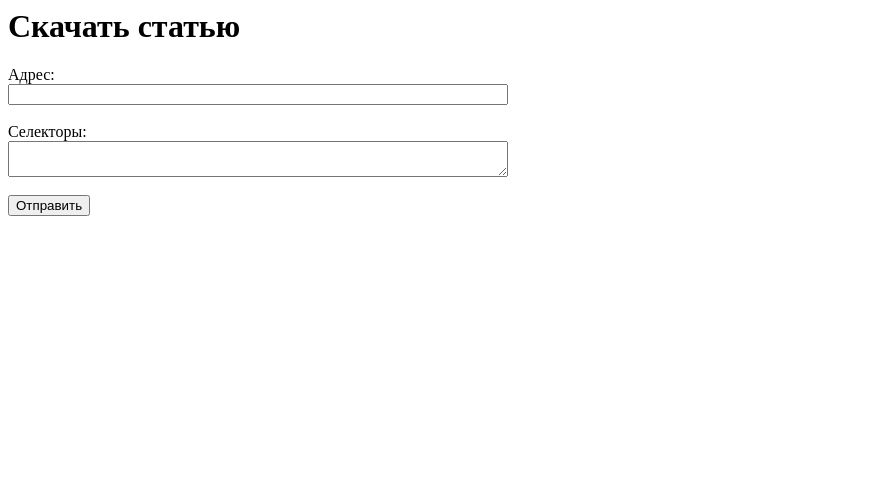
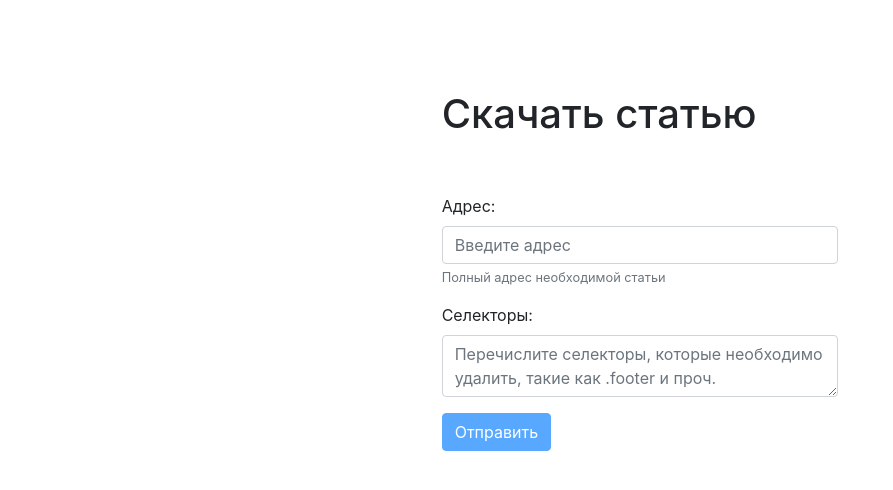
Before and after one commit to Traveler59/article-converter, a React app: page / in a window 1280 px wide. Shown: the top 490 px of the page, without its empty margins (0-893 px from the left). Built offline with nearby package versions, Linux system fonts and the light colour scheme.

Commit message:
Добавлен бутстрап + обработка неверного адреса

```diff
--- a/server.ts
+++ b/server.ts
@@ -91,7 +91,10 @@ const parseArticle = (address: string, selectors: string[], site: string, sendRe
 				});
 			}
 		})
-	});
+	}).on('error', e => {
+		console.log(e)
+		sendResult(false);
+	});;
 }
 
 app.listen(port, (error: string) => error
--- /dev/null
+++ b/src/components/Postform.css
@@ -0,0 +1,7 @@
+#downloadLink {
+	display: block;
+}
+
+#main {
+	margin-top: 90px;
+}
--- a/src/components/Postform.js
+++ b/src/components/Postform.js
@@ -1,5 +1,7 @@
 import React, { Component } from 'react';
 import PropTypes from 'prop-types';
+import { Button, Col, Form } from 'react-bootstrap';
+import './Postform.css';
 
 export default class PostForm extends Component {
 	constructor(props) {
@@ -51,35 +53,35 @@ export default class PostForm extends Component {
 	render() {
 		const fileReady = this.props.fileReady;
 		return (
-			<div>
-				<h1>Скачать статью</h1>
-				<form onSubmit={this.onSubmit}>
-					<div>
-						<label>Адрес: </label>
-						<br />
-						<input
-							style={{ width: 500 }}
-							type='text'
-							onChange={this.onChangeAdress}
-							value={this.state.address}
-						/>
-					</div>
-					<br />
-					<div>
-						<label>Селекторы: </label>
-						<br />
-						<textarea
-							style={{ resize: 'vertical', width: 500 }}
-							onChange={e => this.setState({ selectors: e.target.value })}
-							value={this.state.selectors}
-						/>
-					</div>
-					<br />
-					<button type='submit'>Отправить</button>
-				</form>
-				{fileReady === true
-					? <a href='/download' download>Скачать</a>
-					: fileReady === false ? 'Ошибка' : <div />}
+			<div id='main'>
+				<Col md={{ span: 4, offset: 4 }}>
+					<h1>Скачать статью</h1>
+					<br/><br/>
+					<Form onSubmit={this.onSubmit}>
+						<Form.Group>
+							<Form.Label>Адрес: </Form.Label>
+							<Form.Control type='address' placeholder='Введите адрес' onChange={this.onChangeAdress} value={this.state.address} />
+							<Form.Text className='text-muted'>
+								Полный адрес необходимой статьи
+							</Form.Text>
+						</Form.Group>
+
+						<Form.Group>
+							<Form.Label>Селекторы: </Form.Label>
+							<Form.Control as='textarea' type='password'
+								placeholder='Перечислите селекторы, которые необходимо удалить, такие как .footer и проч.'
+								onChange={e => this.setState({ selectors: e.target.value })} value={this.state.selectors} />
+						</Form.Group>
+						<Button variant='primary' type='submit' disabled={!this.state.address.length}>
+							Отправить
+						</Button>
+						{fileReady === true
+							? <a id='downloadLink' href='/download' download>Скачать</a>
+							: fileReady === false
+								? <Form.Text className='text-muted'>Ошибка. Проверьте правильность адреса</Form.Text>
+								: <div />}
+					</Form>
+				</Col>
 			</div>
 		);
 	}
--- a/src/index.js
+++ b/src/index.js
@@ -1,3 +1,4 @@
+import 'bootstrap/dist/css/bootstrap.min.css';
 import React from 'react';
 import ReactDOM from 'react-dom';
 import { Provider } from 'react-redux';
```
Also changed, not shown: package.json (+14 -10 lines), .babelrc, 1 other file (tests, documents, lock files or other folders).
